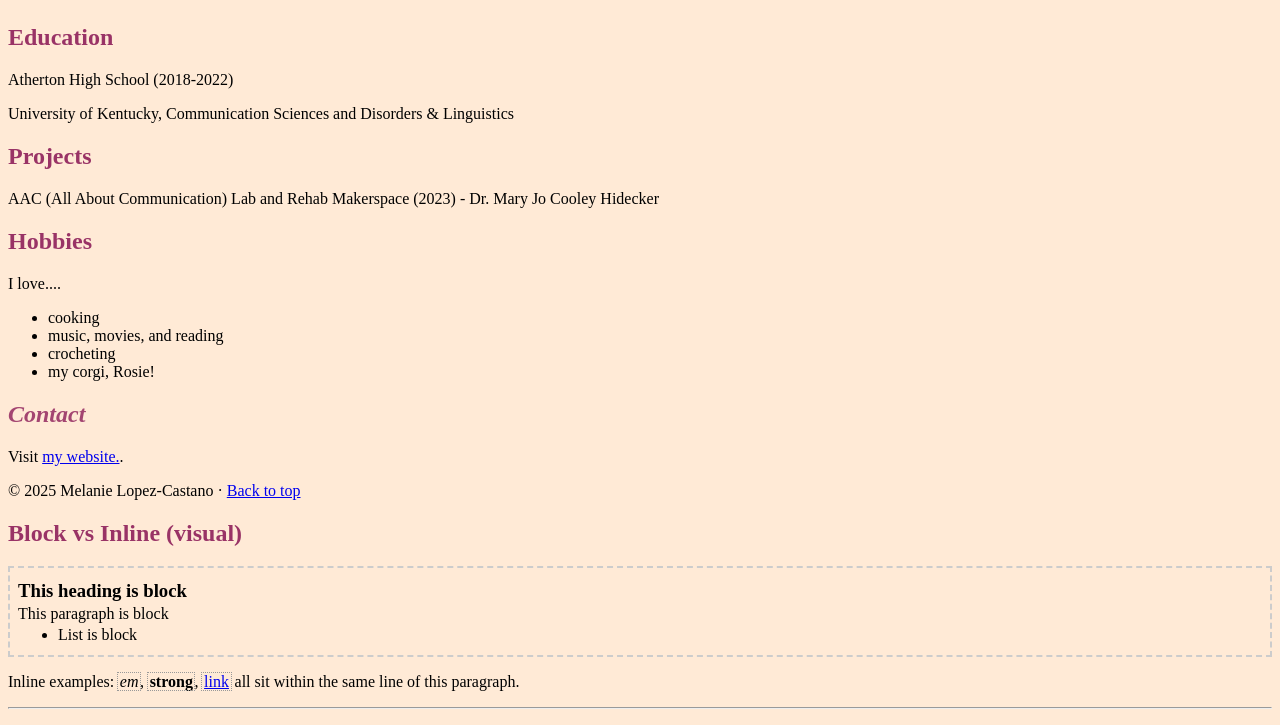
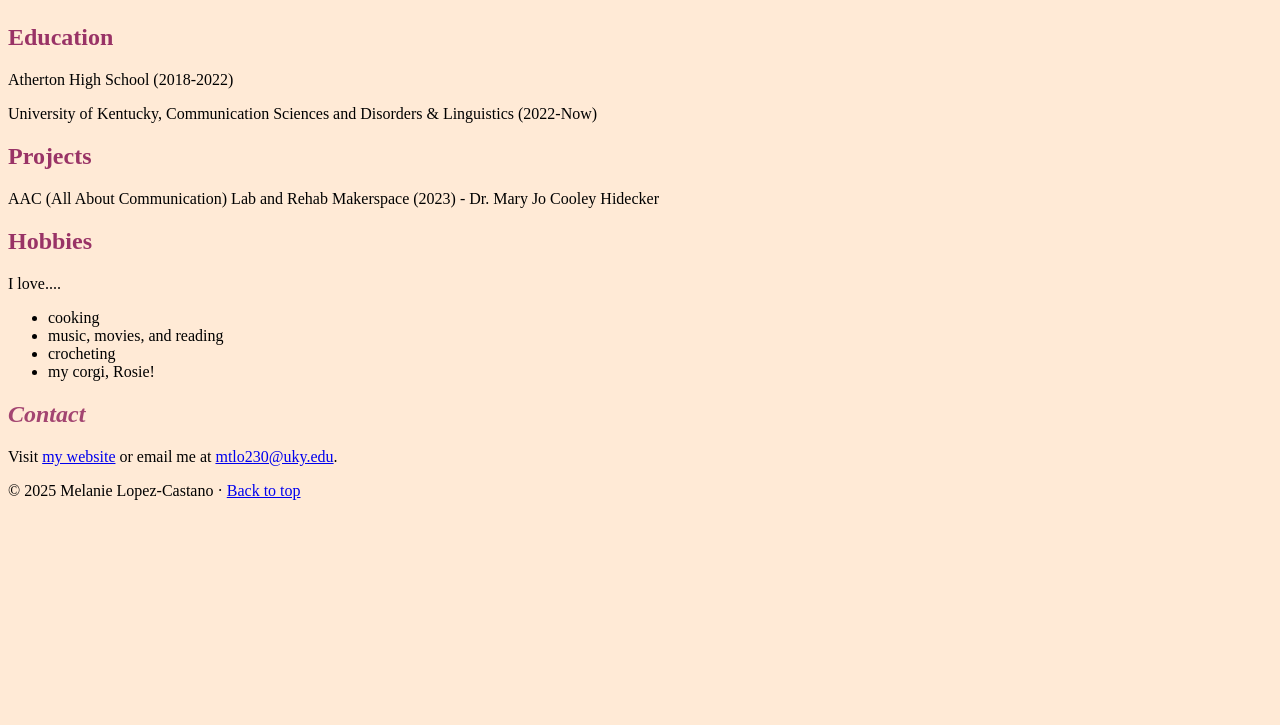
Before and after one commit to melanielopezcast/melanielopezcast.github.io, a plain HTML site: page docs/index.html in a window 1280 px wide. Shown: the part 880-1605 px from the top of the page. After the commit the page ends 1396 px from the top, so only its background shows below. Drawn offline with Linux system fonts and the light colour scheme.

Commit message:
new stuff

```diff
--- a/docs/index.html
+++ b/docs/index.html
@@ -21,7 +21,7 @@
   <main>
 
   <section id="About">
-<h2>About Me</h2>
+    <h2 class="tagline">About Me</h2>
 <p><em>Hello!</em> My name is <strong>Melanie Lopez-Castano</strong>. Welcome to my website!</p>
 <p>I am from Louisville, Kentucky. My family is from Cuba, and growing up bilingual in both Spanish and English drew me towards linguistics and communication. I am a student at the University of Kentucky studying linguistics and CSD.</p>
   <p>
@@ -33,7 +33,7 @@
 <section id="Education">
 <h2>Education</h2>
 <p>Atherton High School (2018-2022)</p>
-<p>University of Kentucky, Communication Sciences and Disorders & Linguistics</p>
+<p>University of Kentucky, Communication Sciences and Disorders & Linguistics (2022-Now)</p>
 </section>
 
 <section id="Projects">
@@ -56,7 +56,7 @@
 <section id="Contact">
   <h2 class="tagline">Contact</h2>
   <p>
-    Visit <a href="https://github.com/melanielopezcast">my website.</a>.
+    Visit <a href="https://github.com/melanielopezcast">my website</a> or email me at <a href="mailto:mtlo230@uky.edu">mtlo230@uky.edu</a>.
   </p>
   </section>
 </main>
@@ -70,24 +70,6 @@
   yearSpan.textContent = new Date().getFullYear();
 </script>
 
-  <!-- 6) BLOCK vs INLINE (tiny inline styles just for boxes) -->
-  <h2>Block vs Inline (visual)</h2>
-  <div style="border:2px dashed #ccc; padding:.5rem; margin:.3rem 0;">
-    <h3 style="margin:.2rem 0;">This heading is block</h3>
-    <p style="margin:.2rem 0;">This paragraph is block</p>
-    <ul style="margin:.2rem 0;">
-      <li>List is block</li>
-    </ul>
-  </div>
-  <p>
-    Inline examples:
-    <em style="outline:1px dotted #999; padding:0 .1rem;">em</em>,
-    <strong style="outline:1px dotted #999; padding:0 .1rem;">strong</strong>,
-    <a href="#" style="outline:1px dotted #999; padding:0 .1rem;">link</a>
-    all sit within the same line of this paragraph.
-  </p>
-
-  <hr>
 
   <p id="top"></p>
 </body>
--- a/docs/lopezcastano_style.css
+++ b/docs/lopezcastano_style.css
@@ -26,8 +26,8 @@ nav{
   justify-content: center;
   padding: calc(var(--space-2) * 0.75) 0;}
   nav a {padding: 0.25rem 0.5rem; border-radius: 6px; color: rgba(255, 204, 153, 1);text-decoration: none; }
-  nav a:hover {color: var(--paper);background: rgba(190, 51, 109, 0.4)}
-
+  nav a:hover {color: var(--paper);background: rgba(255, 204, 204, 0.4)}
+  nav a:visited {color: rgba(255, 153, 153, 0.7)}
 
 h1 {
   font-size: 2.5rem;
```
